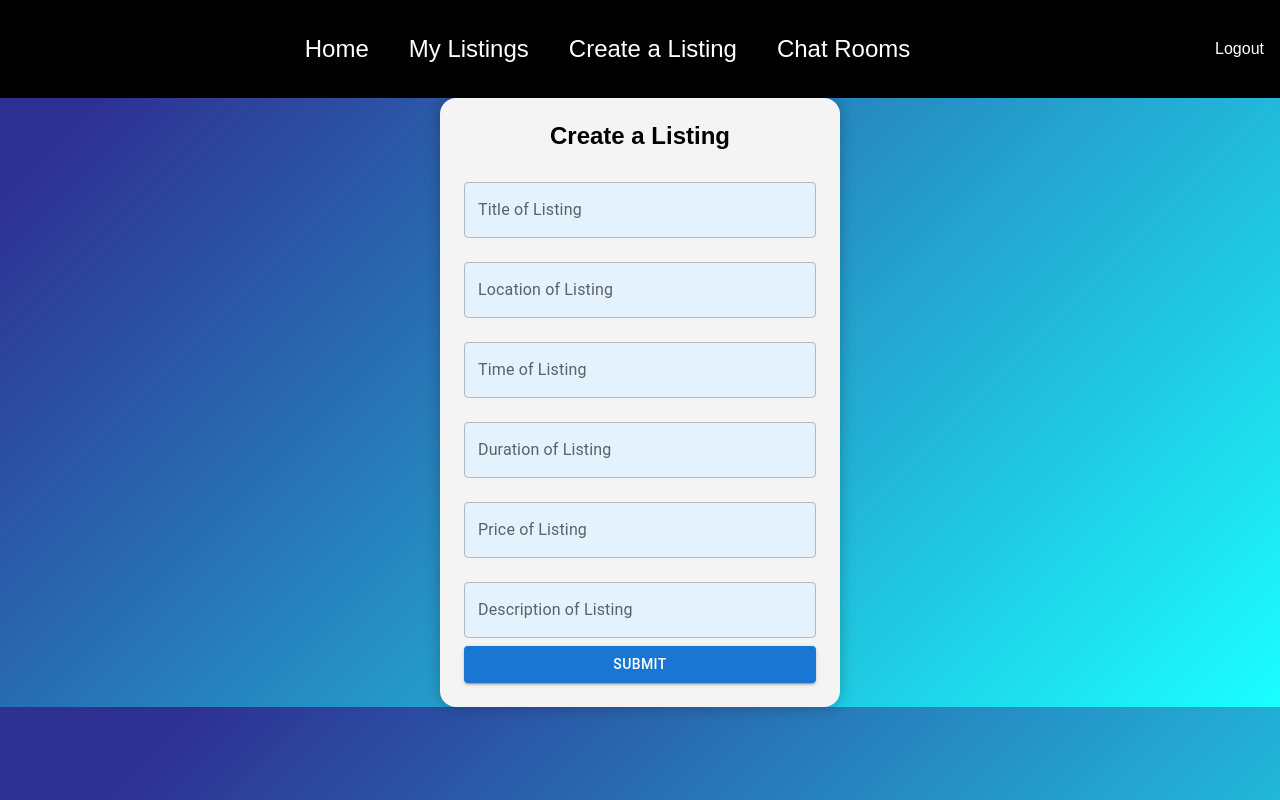
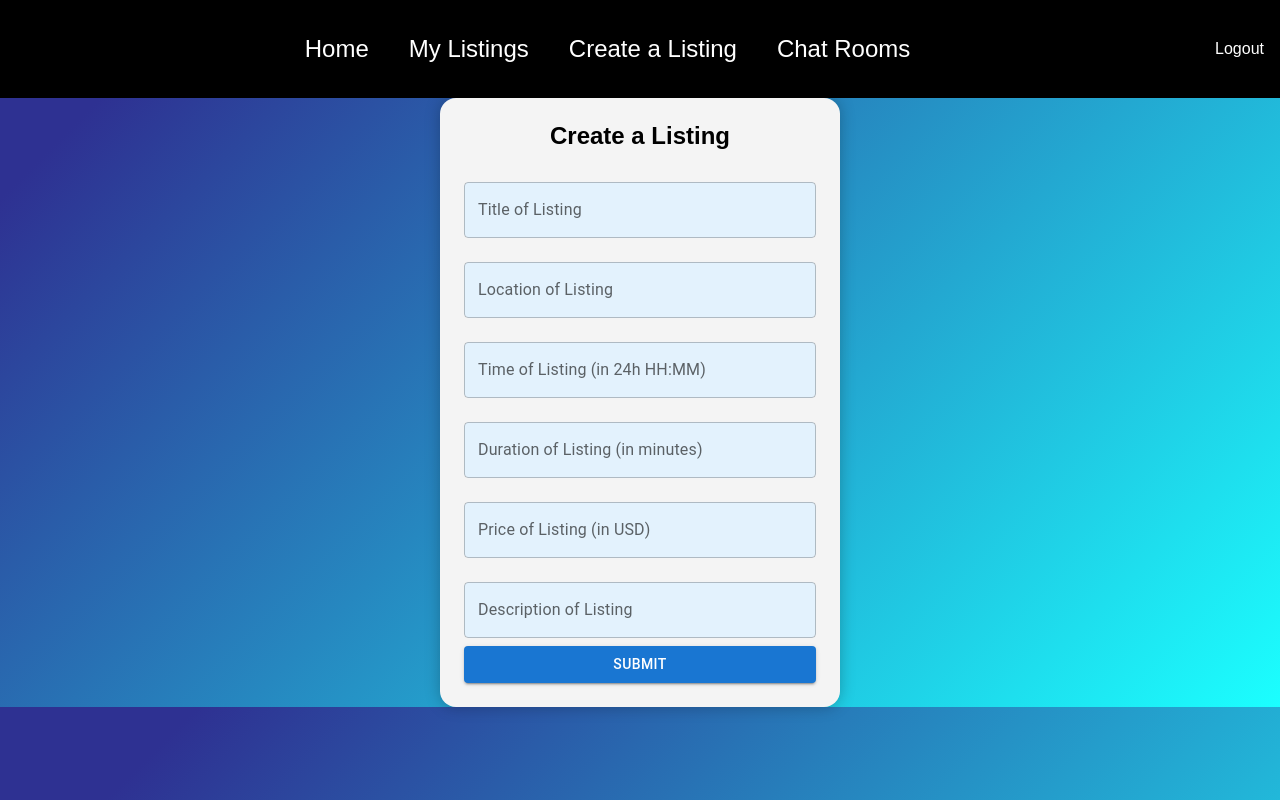
Before and after one commit to Nathaniel-github/LineWaiter, a React (Create React App) app in the folder LineWaiter/line-waiter/: page /create-listing in a window 1280 px wide. Built offline with nearby package versions, Linux system fonts and the light colour scheme.

Commit message:
Label for createListing

```diff
--- a/LineWaiter/line-waiter/src/pages/createlisting.jsx
+++ b/LineWaiter/line-waiter/src/pages/createlisting.jsx
@@ -108,7 +108,7 @@ const CreateListing = () => {
           onChange={handleChange}
         />
         <TextField
-          label="Time of Listing"
+          label="Time of Listing (in 24h HH:MM)"
           variant="outlined"
           fullWidth
           margin="normal"
@@ -117,7 +117,7 @@ const CreateListing = () => {
           onChange={handleChange}
         />
         <TextField
-          label="Duration of Listing"
+          label="Duration of Listing (in minutes)"
           variant="outlined"
           fullWidth
           margin="normal"
@@ -126,7 +126,7 @@ const CreateListing = () => {
           onChange={handleChange}
         />
         <TextField
-          label="Price of Listing"
+          label="Price of Listing (in USD)"
           variant="outlined"
           fullWidth
           margin="normal"
```
